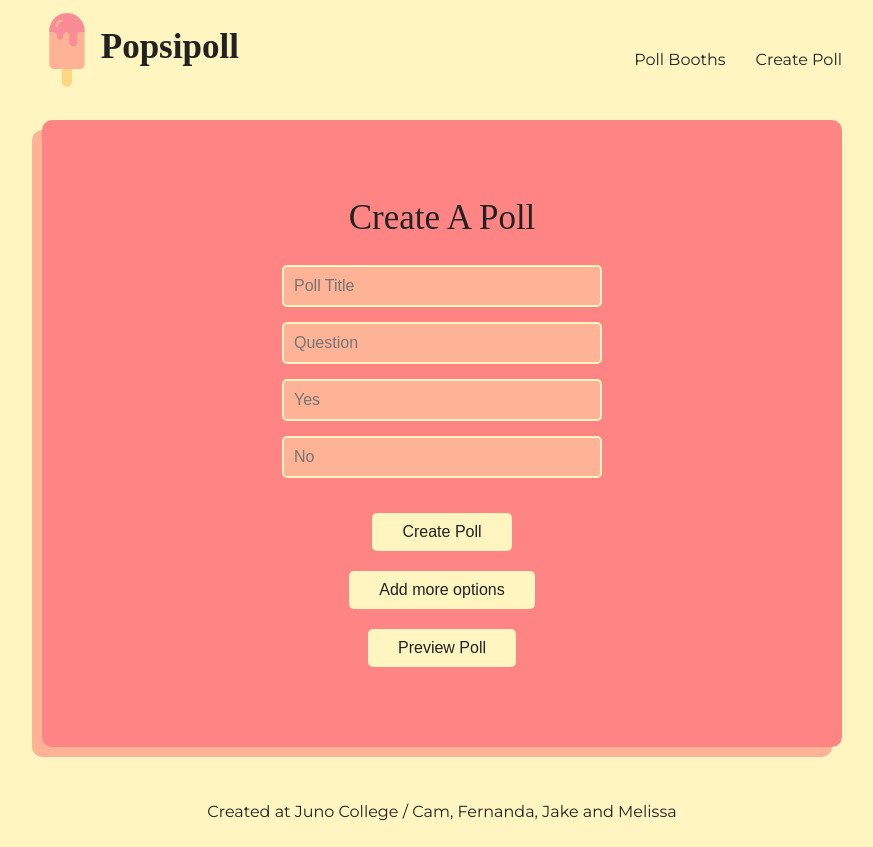
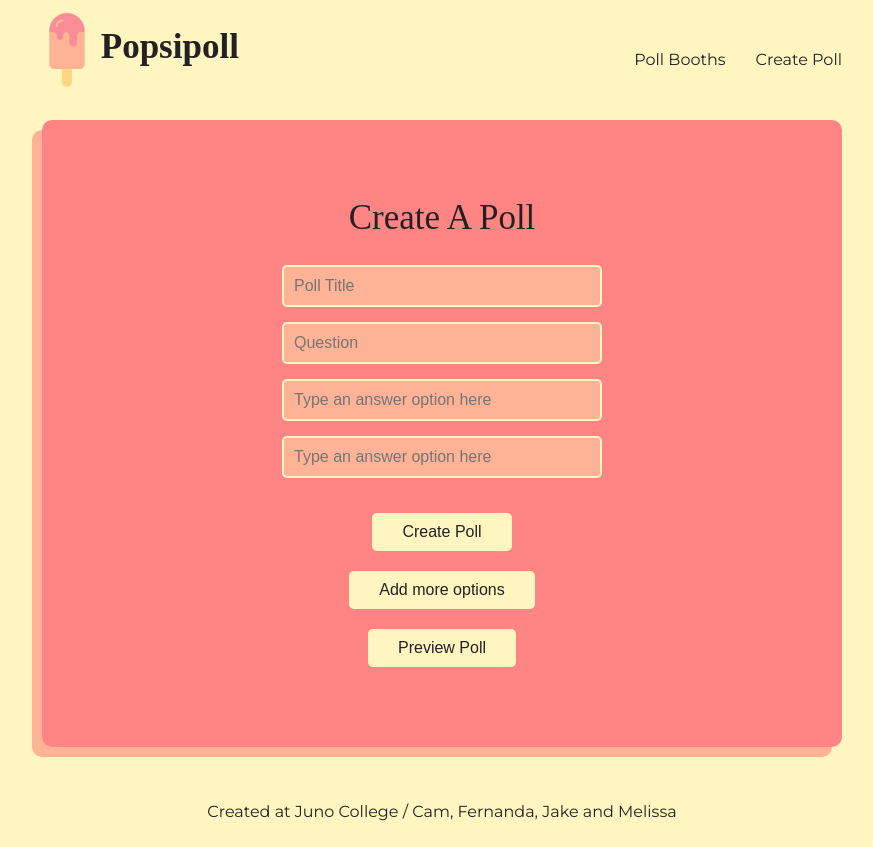
Before and after one commit to fthiesen/popsipoll, a React (Create React App) app: page / in a window 1280 px wide. Shown: the whole page, without its empty margins (198-1071 px from the left). Built offline with nearby package versions, Linux system fonts and the light colour scheme; a web font is replaced by a local one.

Commit message:
fixed code merge

```diff
--- a/src/App.js
+++ b/src/App.js
@@ -4,16 +4,12 @@
 import Footer from "./Footer";
 import CreatePoll from './CreatePoll';
 import SharePoll from './SharePoll';
-import { useState } from 'react';
 import { BrowserRouter as Router, Route } from 'react-router-dom';
 import VotePoll from "./VotePoll";
 import Results from "./Results";
 import PollBooths from "./PollBooths";
 
 function App() {
-
-
-
   return (
     <Router>
       <div className="App container">
--- a/src/CreatePoll.js
+++ b/src/CreatePoll.js
@@ -68,16 +68,13 @@
                 }
             }
         });
-
-        console.log(formFields);
-        console.log(options);
     }
 
     return (
         <>
             {
                 preview ? <PreviewPoll formFields={formFields} preview={preview} setPreview={setPreview} /> :
-                    <CreatePollForm handleSubmit={handleSubmit} handleChange={handleChange} handleSubmit={handleSubmit} formFields={formFields} preview={preview} setPreview={setPreview} handleChangeAnswers={handleChangeAnswers} />
+                    <CreatePollForm handleSubmit={handleSubmit} handleChange={handleChange} handleSubmit={handleSubmit} formFields={formFields} preview={preview} setPreview={setPreview} handleChangeAnswers={handleChangeAnswers} addOptions={addOptions} options={options} />
             }
         </>
     )
--- a/src/CreatePollForm.js
+++ b/src/CreatePollForm.js
@@ -7,14 +7,20 @@
                 <input name="title" id="title" type="text" placeholder="Poll Title" onChange={props.handleChange} value={props.formFields.title} required />
                 <label htmlFor="question" className="sr-only">Question</label>
                 <input name="question" id="question" type="text" placeholder="Question" onChange={props.handleChange} value={props.formFields.question} required />
-                <label htmlFor="option1" className="sr-only">Option1</label>
-                <input type="text" name="option1" id="0" className="option" placeholder="Yes" value={props.formFields.answers.option1.title? props.formFields.answers.option1.title:""} onChange={props.handleChangeAnswers} />
-                <label htmlFor="option2" className="sr-only">Option2</label>
-                <input type="text" name="option2" id="1" className="option" placeholder="No" value={props.formFields.answers.option2.title?props.formFields.answers.option2.title:""} onChange={props.handleChangeAnswers} />
+                {
+                    props.options.map((answerName, index) => {
+                        return (
+                            <div key={index}>
+                                <label htmlFor={answerName} className="sr-only">{answerName}</label>
+                                <input type="text" name={answerName} id={answerName} className="option" placeholder="Type an answer option here" value={props.formFields.answers[answerName].title} onChange={props.handleChangeAnswers} required />
+                            </div>
+                        )
+                    })
+                }
                 <button type='submit'>Create Poll</button>
             </form>
-            <button onClick={props.addOptions}>Add more options</button>
-            <button onClick={() => { props.setPreview(!props.preview) }} input={props.formFields}>Preview Poll</button>
+                <button onClick={props.addOptions}>Add more options</button>
+                <button onClick={() => { props.setPreview(!props.preview) }} input={props.formFields}>Preview Poll</button>
         </section>
     )
 }
```
